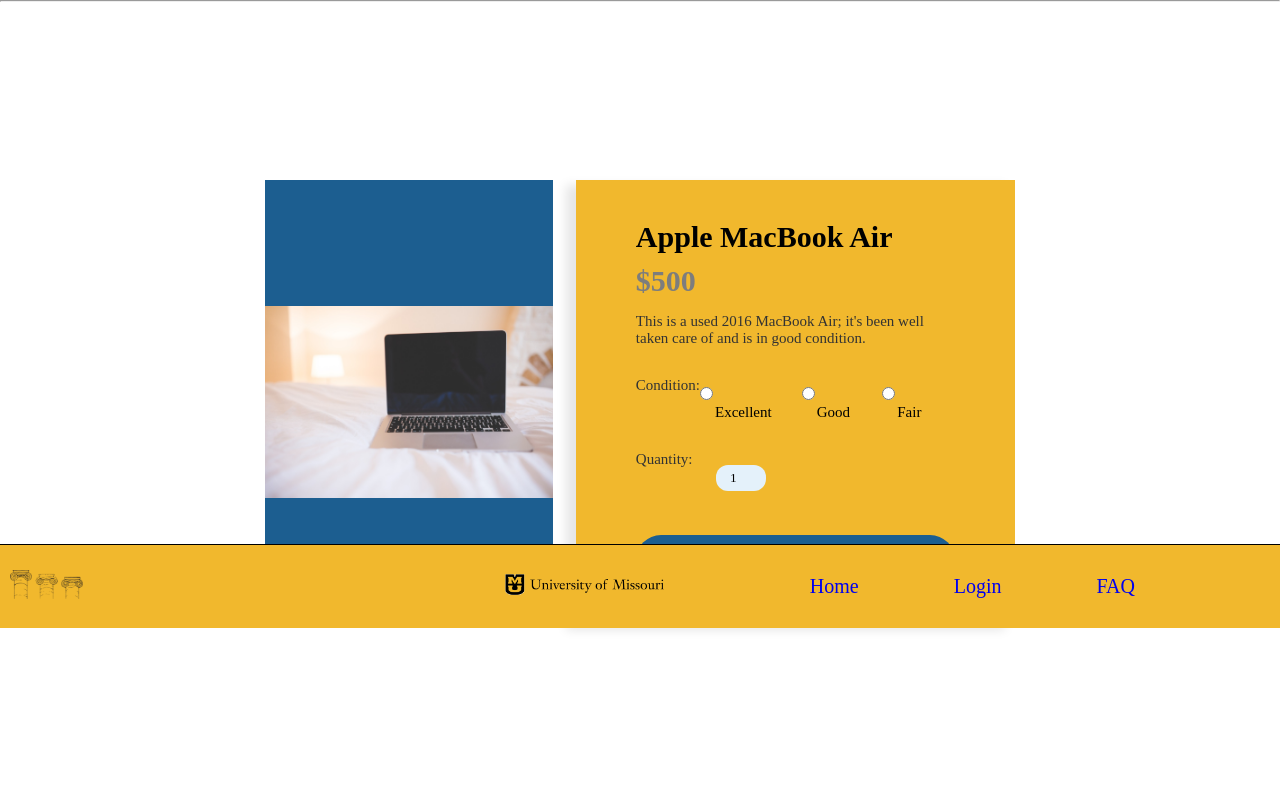
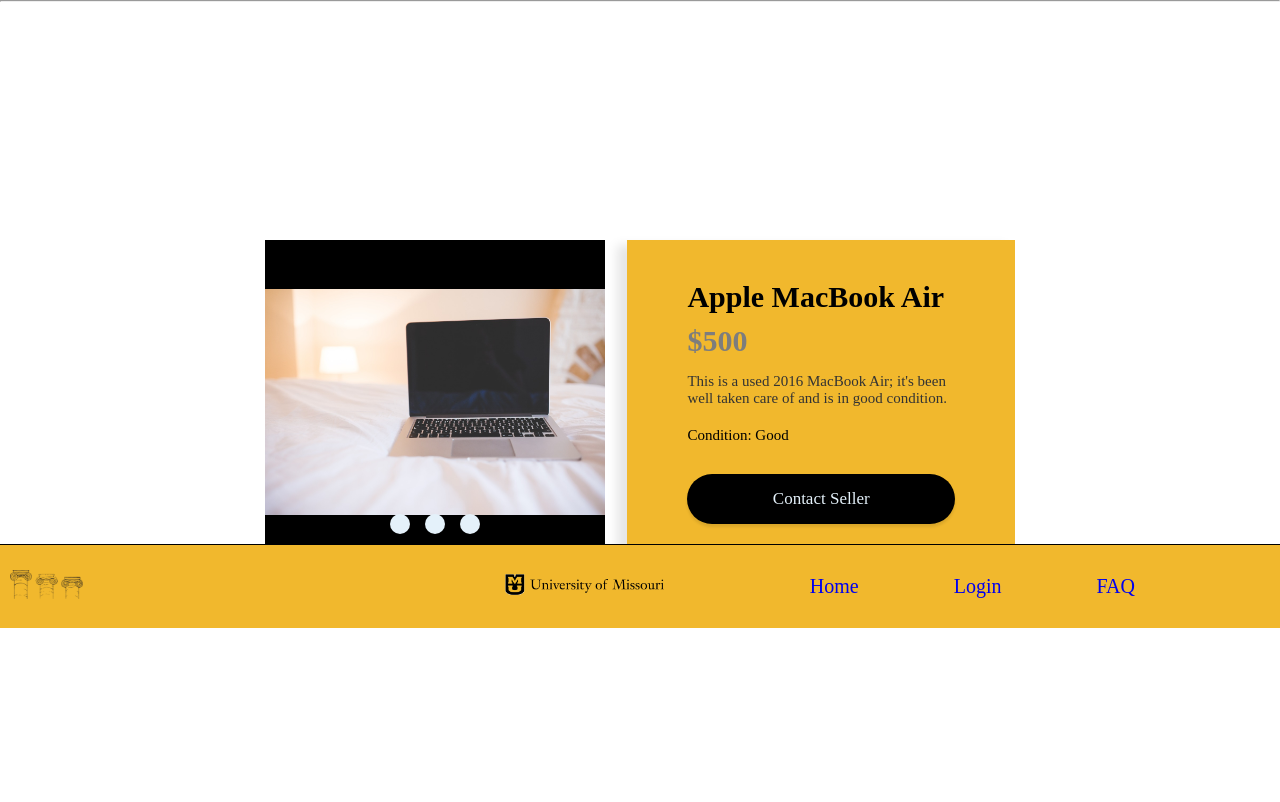
Before and after one commit to kyj0107/Mizzou-Marketplace, a Flask app: page /product/ in a window 1280 px wide. Shown: the part 172-974 px from the top of the page. Run offline with Flask 3, Linux system fonts and the light colour scheme.

Commit message:
A few UI updates and corrections

```diff
--- a/app.py
+++ b/app.py
@@ -64,8 +64,8 @@ def register():
         email = request.form['email']
         password = request.form['password']
 
-        if not email.endswith('@umsystem.edu'): #checks if user's email ends in umsystem.edu. If not, clears fields and asks for an email associated w/ university. If true, redirects to index page
-            flash('You must use an email assciated with the University')
+        if not email.endswith('@umsystem.edu'):                                                   #checks if user's email ends in umsystem.edu. If not, clears fields and asks for an email associated w/ university. If true, redirects to index page
+            flash('You must use an email associated with the University')
             return redirect(url_for('register'))
 
         else:
--- a/static/styles/product.css
+++ b/static/styles/product.css
@@ -21,7 +21,7 @@
 
 .gallery {
     flex-basis: 47%;
-    background: #1c5e90;
+    background: black;
     margin-right: 3%;
     display: flex;
     justify-content: center;
@@ -73,7 +73,7 @@
 }
 
 .size-select input:checked + span {
-    color: #1c5e90;
+    color: black;
     font-weight: 600;
 }
 
@@ -106,7 +106,7 @@
 }
 
 form button {
-    background: #1c5e90;
+    background: black;
     color: #E4F1FA;
     font-size: 17px;
     width: 100%;
--- a/templates/product.html
+++ b/templates/product.html
@@ -13,6 +13,8 @@
         <div class="product">
             <div class="gallery">
                 <img src="{{ url_for('static', filename='/Images/apple-1835805_1280.jpg') }}" id="productImg" alt="Apple MacBook Air Image">
+                <div>
+                </div>
                 <div class="controls">
                     <span class="btn" data-img="{{ url_for('static', filename='/Images/apple-1835805_1280.jpg') }}"></span>
                     <span class="btn" data-img="{{ url_for('static', filename='/Images/laptop-3912759_1280.jpg') }}"></span>
@@ -24,26 +26,12 @@
                 <h2>$500</h2>
                 <p>This is a used 2016 MacBook Air; it's been well taken care of and is in good condition.</p>
                 <form>
-                    <div class="size-select">
-                        <p>Condition:  <br> </br></p>
-                        <label>
-                            <input type="radio" name="condition" value="Excellent">
-                            <span>Excellent</span>
-                        </label>
-                        <label>
-                            <input type="radio" name="condition" value="Good">
-                            <span>Good</span>
-                        </label>
-                        <label>
-                            <input type="radio" name="condition" value="Fair">
-                            <span>Fair</span>
-                        </label>
+                    <div>
+                        <label>Condition: Good</label>
                     </div>
-                    <div class="quantity-select">
-                        <p>Quantity:  <br> </br></p>
-                        <input type="number" value="1" min="1" max="1">
+                    <div>
                     </div>
-                    <button type="button">Buy Now</button>
+                    <button type="button">Contact Seller</button>
                 </form>
             </div>
         </div>
```
Also changed, not shown: templates/itemEntry.html (+10 -0 lines), templates/register.html (+8 -1 lines).
